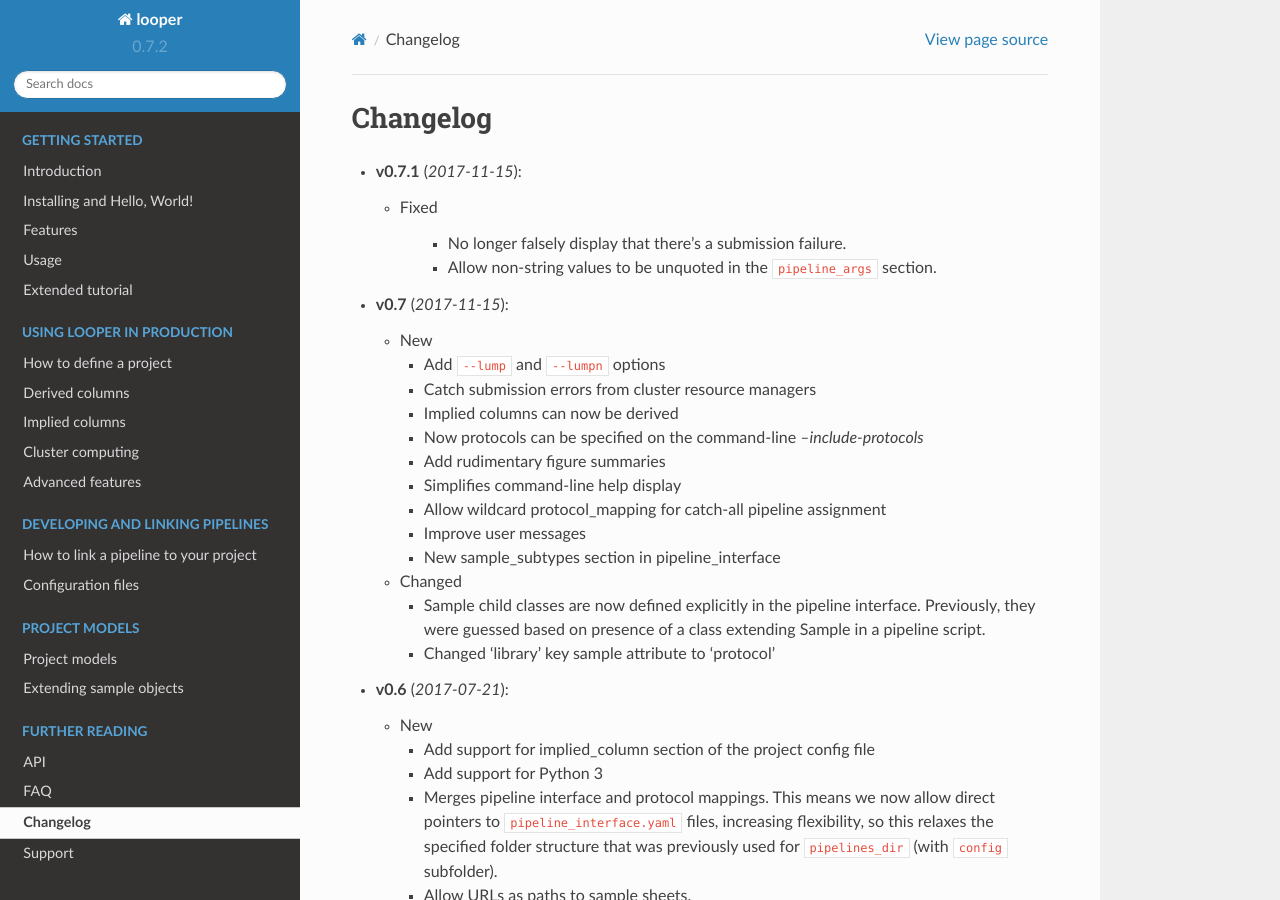
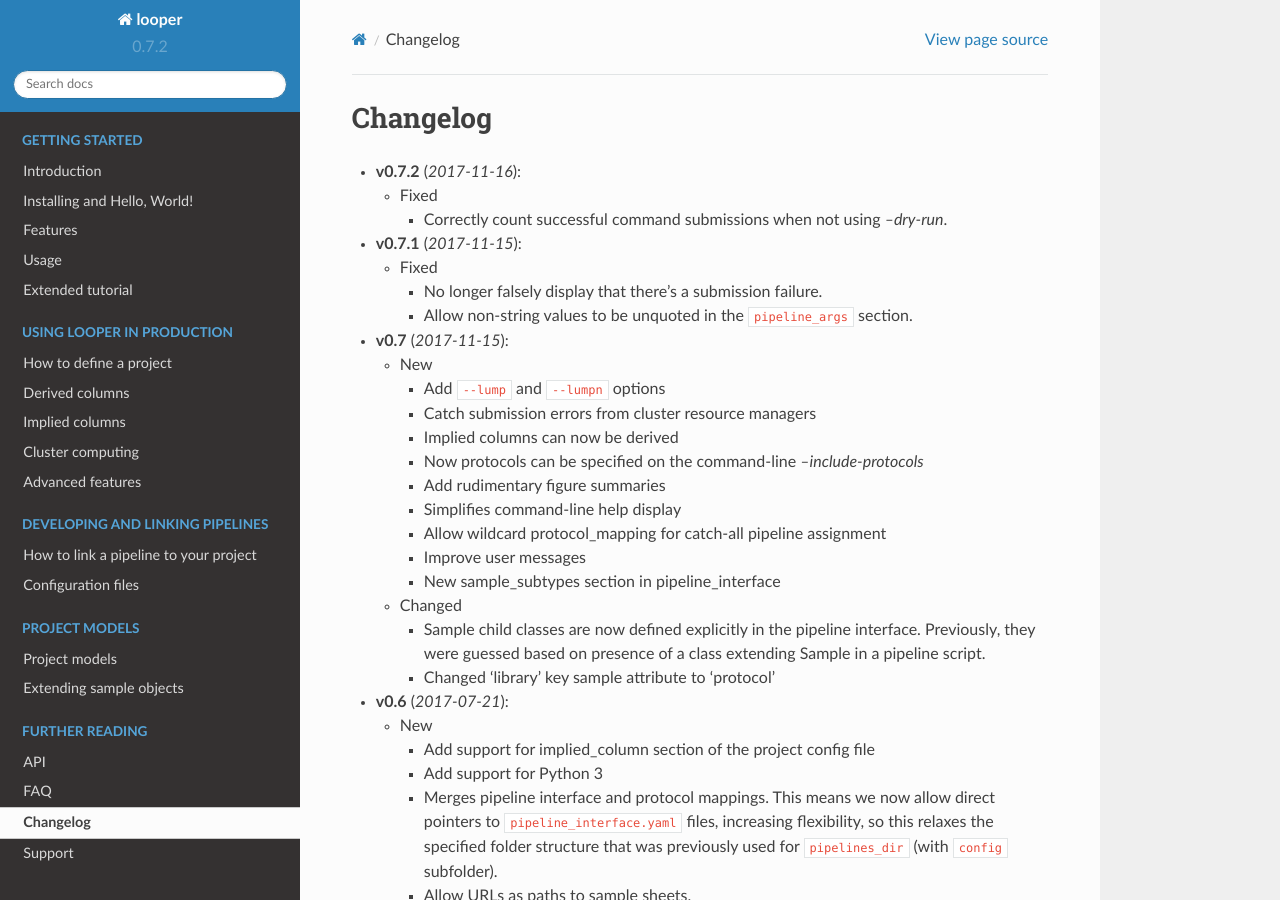
Before and after one commit to pepkit/peppy, a Sphinx documentation site: the page built from doc/source/changelog.rst, in a window 1280 px wide and 900 px high. Built offline with Sphinx 7.4.7 and the Read the Docs theme 2.0.0, drawn with Linux system fonts in a browser that asks for light colours.

Commit message:
Update changelog.rst

```diff
--- a/doc/source/changelog.rst
+++ b/doc/source/changelog.rst
@@ -1,13 +1,19 @@
 Changelog
 ******************************
+
+- **v0.7.2** (*2017-11-16*):
+
+  - Fixed
+
+    - Correctly count successful command submissions when not using `--dry-run`.
 
 - **v0.7.1** (*2017-11-15*):
 
   - Fixed
 
-      - No longer falsely display that there's a submission failure.
+    - No longer falsely display that there's a submission failure.
 
-      - Allow non-string values to be unquoted in the ``pipeline_args`` section.
+    - Allow non-string values to be unquoted in the ``pipeline_args`` section.
 
 - **v0.7** (*2017-11-15*):
 
```
